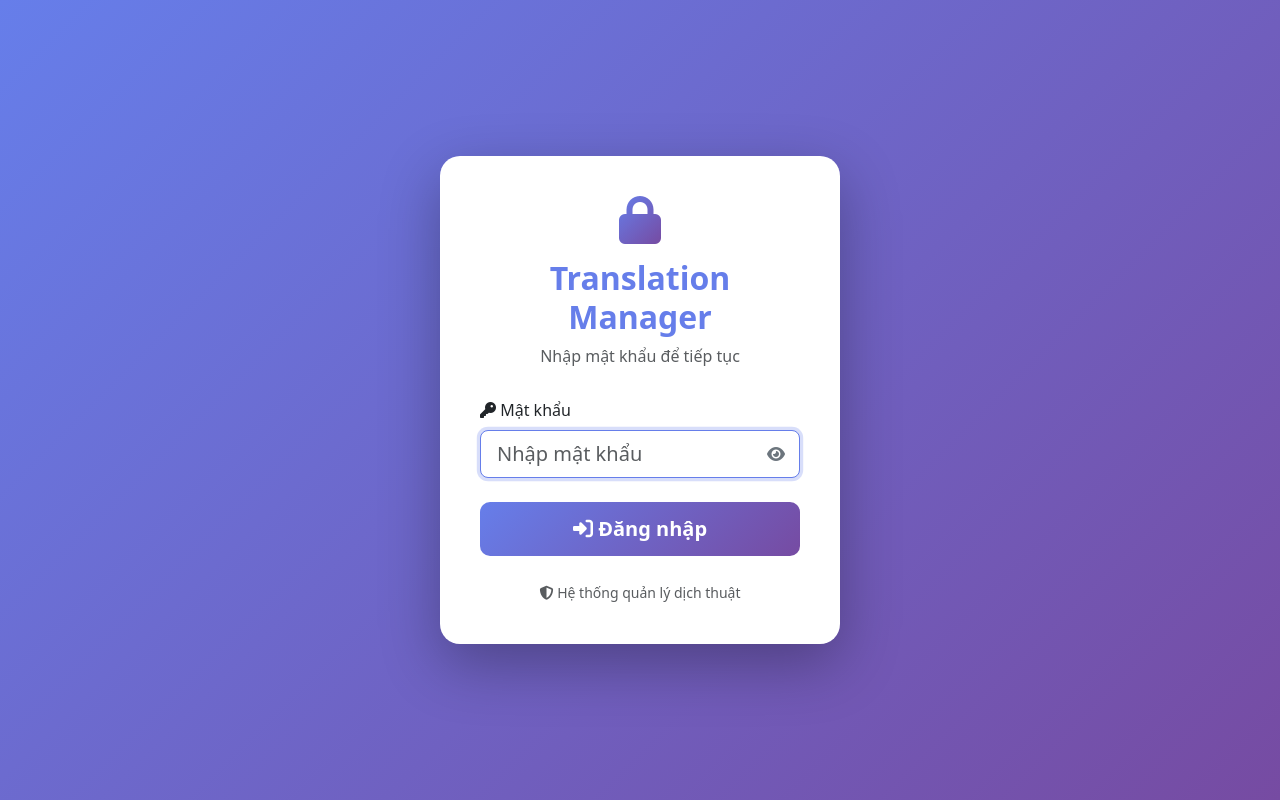
After one commit to francisnguyenanh/translate-offline-copilot, a Flask app: page /login in a window 1280 px wide. The commit adds this page. Run offline with Flask 3, Linux system fonts and the light colour scheme.

Commit message:
thêm chức năng login, và phân chia thư mục theo session

```diff
--- a/app.py
+++ b/app.py
@@ -6,19 +6,99 @@
 import os
 import json
 import zipfile
-from flask import Flask, render_template, request, send_file, jsonify
+import uuid
+import shutil
+from datetime import datetime, timedelta
+from flask import Flask, render_template, request, send_file, jsonify, session, redirect, url_for
 from werkzeug.utils import secure_filename
 from openpyxl import load_workbook
 from pptx import Presentation
-from datetime import datetime
+from functools import wraps
 
 # Khởi tạo ứng dụng Flask
 app = Flask(__name__)
-app.config['MAX_CONTENT_LENGTH'] = 50 * 1024 * 1024  # Giới hạn 16MB
+app.config['MAX_CONTENT_LENGTH'] = 50 * 1024 * 1024  # Giới hạn 50MB
 app.config['UPLOAD_FOLDER'] = 'uploads'
+app.config['SECRET_KEY'] = os.urandom(24)  # Secret key cho session
+app.config['PERMANENT_SESSION_LIFETIME'] = timedelta(hours=8)  # Session timeout 24h
 
 # Các định dạng file được phép
 ALLOWED_EXTENSIONS = {'xlsx', 'pptx'}
+
+# Đọc password từ file
+PASSWORD_FILE = 'password.txt'
+
+def get_password():
+    """Đọc password từ file password.txt"""
+    try:
+        with open(PASSWORD_FILE, 'r', encoding='utf-8') as f:
+            return f.read().strip()
+    except FileNotFoundError:
+        # Nếu file không tồn tại, tạo file với password mặc định
+        default_password = 'admin123'
+        with open(PASSWORD_FILE, 'w', encoding='utf-8') as f:
+            f.write(default_password)
+        return default_password
+
+def get_machine_id():
+    """Lấy ID máy (dựa trên UUID node)"""
+    return hex(uuid.getnode())
+
+def create_session_id():
+    """Tạo session ID dựa trên machine ID + timestamp"""
+    machine_id = get_machine_id()
+    timestamp = datetime.now().strftime('%Y%m%d_%H%M%S')
+    return f"{machine_id}_{timestamp}"
+
+def get_session_folder():
+    """Lấy đường dẫn folder của session hiện tại"""
+    if 'session_id' not in session:
+        session['session_id'] = create_session_id()
+
+    session_folder = os.path.join(app.config['UPLOAD_FOLDER'], session['session_id'])
+    os.makedirs(session_folder, exist_ok=True)
+    return session_folder
+
+def cleanup_old_sessions():
+    """Xóa tất cả folder của các phiên từ hôm qua trở về trước"""
+    try:
+        upload_folder = app.config['UPLOAD_FOLDER']
+        if not os.path.exists(upload_folder):
+            return
+
+        # Lấy ngày hiện tại (không có giờ phút giây)
+        today = datetime.now().date()
+
+        # Duyệt qua tất cả các folder trong uploads
+        for folder_name in os.listdir(upload_folder):
+            folder_path = os.path.join(upload_folder, folder_name)
+
+            if os.path.isdir(folder_path):
+                try:
+                    # Parse timestamp từ tên folder (format: machine_YYYYMMDD_HHMMSS)
+                    parts = folder_name.split('_')
+                    if len(parts) >= 2:
+                        date_str = parts[-2]  # YYYYMMDD
+                        folder_date = datetime.strptime(date_str, '%Y%m%d').date()
+
+                        # Nếu folder từ hôm qua trở về trước, xóa đi
+                        if folder_date < today:
+                            shutil.rmtree(folder_path)
+                            print(f"Đã xóa folder cũ: {folder_name}")
+                except (ValueError, IndexError):
+                    # Nếu không parse được, bỏ qua
+                    continue
+    except Exception as e:
+        print(f"Lỗi khi cleanup old sessions: {e}")
+
+def login_required(f):
+    """Decorator để yêu cầu đăng nhập"""
+    @wraps(f)
+    def decorated_function(*args, **kwargs):
+        if 'logged_in' not in session:
+            return redirect(url_for('login'))
+        return f(*args, **kwargs)
+    return decorated_function
 
 def allowed_file(filename):
     """
@@ -207,14 +287,51 @@ def inject_text_to_pptx(filepath, json_data):
 
     return prs
 
+@app.route('/login', methods=['GET', 'POST'])
+def login():
+    """Trang đăng nhập"""
+    if request.method == 'POST':
+        password = request.form.get('password', '')
+        correct_password = get_password()
+
+        if password == correct_password:
+            session.permanent = True
+            session['logged_in'] = True
+            session['session_id'] = create_session_id()
+
+            # Cleanup old sessions khi đăng nhập
+            cleanup_old_sessions()
+
+            return redirect(url_for('index'))
+        else:
+            return render_template('login.html', error='Mật khẩu không đúng!')
+
+    return render_template('login.html')
+
+@app.route('/logout')
+def logout():
+    """Đăng xuất"""
+    # Xóa folder của session hiện tại
+    if 'session_id' in session:
+        session_folder = os.path.join(app.config['UPLOAD_FOLDER'], session['session_id'])
+        if os.path.exists(session_folder):
+            shutil.rmtree(session_folder)
+
+    session.clear()
+    return redirect(url_for('login'))
+
 @app.route('/')
+@login_required
 def index():
     """
     Trang chủ hiển thị dashboard với 2 chức năng Extract và Inject
     """
+    # Cleanup old sessions mỗi khi load trang
+    cleanup_old_sessions()
     return render_template('index.html')
 
 @app.route('/extract', methods=['POST'])
+@login_required
 def extract():
     """
     Chức năng 1: Trích xuất các cell chứa string từ file Excel hoặc PPTX
@@ -236,11 +353,14 @@ def extract():
         return jsonify({'error': 'Chỉ chấp nhận file .xlsx hoặc .pptx'}), 400
 
     try:
-        # Lưu file tạm thời
+        # Lấy session folder
+        session_folder = get_session_folder()
+
+        # Lưu file tạm thời trong session folder
         filename = secure_filename(file.filename)
         timestamp = datetime.now().strftime('%Y%m%d_%H%M%S')
         temp_filename = f"temp_{timestamp}_{filename}"
-        filepath = os.path.join(app.config['UPLOAD_FOLDER'], temp_filename)
+        filepath = os.path.join(session_folder, temp_filename)
         file.save(filepath)
 
         # Xác định loại file và trích xuất
@@ -315,7 +435,7 @@ def extract():
 
         # Tạo file ZIP chứa folder và các file JSON
         zip_filename = f"to_translate_{timestamp}.zip"
-        zip_filepath = os.path.join(app.config['UPLOAD_FOLDER'], zip_filename)
+        zip_filepath = os.path.join(session_folder, zip_filename)
 
         # Dùng ZIP_STORED để không nén file JSON (giữ nguyên text có thể đọc được)
         with zipfile.ZipFile(zip_filepath, 'w', zipfile.ZIP_STORED) as zipf:
@@ -355,6 +475,7 @@ def extract():
         return jsonify({'error': f'Lỗi khi xử lý file: {str(e)}'}), 500
 
 @app.route('/inject', methods=['POST'])
+@login_required
 def inject():
     """
     Chức năng 2: Nạp dữ liệu từ file JSON đã dịch vào file Excel hoặc PPTX gốc
@@ -382,11 +503,14 @@ def inject():
         return jsonify({'error': 'File phải có định dạng .xlsx hoặc .pptx'}), 400
 
     try:
-        # Lưu file Excel tạm thời
+        # Lấy session folder
+        session_folder = get_session_folder()
+
+        # Lưu file Excel tạm thời trong session folder
         timestamp = datetime.now().strftime('%Y%m%d_%H%M%S')
         excel_filename = secure_filename(excel_file.filename)
         temp_excel_filename = f"temp_{timestamp}_{excel_filename}"
-        excel_filepath = os.path.join(app.config['UPLOAD_FOLDER'], temp_excel_filename)
+        excel_filepath = os.path.join(session_folder, temp_excel_filename)
         excel_file.save(excel_filepath)
 
         # Đọc và gộp dữ liệu JSON từ tất cả các file
@@ -407,7 +531,7 @@ def inject():
             if is_zip:
                 # Xử lý file ZIP
                 temp_zip_filename = f"temp_{timestamp}_{secure_filename(json_file.filename)}"
-                zip_filepath = os.path.join(app.config['UPLOAD_FOLDER'], temp_zip_filename)
+                zip_filepath = os.path.join(session_folder, temp_zip_filename)
                 json_file.save(zip_filepath)
                 temp_files.append(zip_filepath)
 
@@ -468,9 +592,9 @@ def inject():
                 # openpyxl tự động giữ nguyên định dạng của cell
                 sheet[cell_coordinate] = translated_value
 
-            # Tạo tên file output
+            # Tạo tên file output trong session folder
             output_filename = f"output_translated_{timestamp}.xlsx"
-            output_filepath = os.path.join(app.config['UPLOAD_FOLDER'], output_filename)
+            output_filepath = os.path.join(session_folder, output_filename)
 
             # Lưu file Excel đã được nạp dữ liệu
             workbook.save(output_filepath)
@@ -482,9 +606,9 @@ def inject():
             # Nạp text vào PPTX
             prs = inject_text_to_pptx(excel_filepath, json_data)
 
-            # Tạo tên file output
+            # Tạo tên file output trong session folder
             output_filename = f"output_translated_{timestamp}.pptx"
-            output_filepath = os.path.join(app.config['UPLOAD_FOLDER'], output_filename)
+            output_filepath = os.path.join(session_folder, output_filename)
 
             # Lưu file PPTX đã được nạp dữ liệu
             prs.save(output_filepath)
@@ -523,23 +647,24 @@ def inject():
         return jsonify({'error': f'Lỗi khi xử lý file: {str(e)}'}), 500
 
 @app.route('/clear-uploads', methods=['POST'])
+@login_required
 def clear_uploads():
     """
-    Xóa tất cả file và thư mục trong thư mục uploads
+    Xóa tất cả file trong thư mục session hiện tại
     """
     try:
-        upload_folder = app.config['UPLOAD_FOLDER']
+        session_folder = get_session_folder()
 
         # Kiểm tra xem thư mục có tồn tại không
-        if not os.path.exists(upload_folder):
-            return jsonify({'message': 'Thư mục uploads không tồn tại'}), 200
+        if not os.path.exists(session_folder):
+            return jsonify({'success': True, 'message': 'Không có file nào để xóa'}), 200
 
-        # Đếm số file và thư mục đã xóa
+        # Đếm số file đã xóa
         deleted_count = 0
 
-        # Duyệt qua tất cả file và thư mục trong uploads
-        for item in os.listdir(upload_folder):
-            item_path = os.path.join(upload_folder, item)
+        # Duyệt qua tất cả file trong session folder
+        for item in os.listdir(session_folder):
+            item_path = os.path.join(session_folder, item)
 
             try:
                 if os.path.isfile(item_path):
@@ -547,8 +672,7 @@ def clear_uploads():
                     os.remove(item_path)
                     deleted_count += 1
                 elif os.path.isdir(item_path):
-                    # Xóa thư mục và tất cả nội dung bên trong
-                    import shutil
+                    # Xóa thư mục con và tất cả nội dung bên trong
                     shutil.rmtree(item_path)
                     deleted_count += 1
             except Exception as e:
@@ -556,7 +680,7 @@ def clear_uploads():
 
         return jsonify({
             'success': True,
-            'message': f'Đã xóa thành công {deleted_count} file/thư mục',
+            'message': f'Đã xóa thành công {deleted_count} file trong phiên của bạn',
             'deleted_count': deleted_count
         }), 200
 
--- /dev/null
+++ b/templates/login.html
@@ -0,0 +1,147 @@
+<!DOCTYPE html>
+<html lang="vi">
+<head>
+    <meta charset="UTF-8">
+    <meta name="viewport" content="width=device-width, initial-scale=1.0">
+    <title>Login - Translation Manager</title>
+    <link href="https://cdn.jsdelivr.net/npm/bootstrap@5.3.0/dist/css/bootstrap.min.css" rel="stylesheet">
+    <link rel="stylesheet" href="https://cdnjs.cloudflare.com/ajax/libs/font-awesome/6.4.0/css/all.min.css">
+    <style>
+        body {
+            background: linear-gradient(135deg, #667eea 0%, #764ba2 100%);
+            min-height: 100vh;
+            display: flex;
+            align-items: center;
+            justify-content: center;
+            padding: 20px;
+        }
+
+        .login-card {
+            background: white;
+            border-radius: 20px;
+            padding: 40px;
+            box-shadow: 0 20px 60px rgba(0, 0, 0, 0.3);
+            max-width: 400px;
+            width: 100%;
+        }
+
+        .login-header {
+            text-align: center;
+            margin-bottom: 30px;
+        }
+
+        .login-header i {
+            font-size: 3rem;
+            background: linear-gradient(135deg, #667eea 0%, #764ba2 100%);
+            -webkit-background-clip: text;
+            -webkit-text-fill-color: transparent;
+            background-clip: text;
+        }
+
+        .login-header h2 {
+            color: #667eea;
+            font-weight: bold;
+            margin-top: 15px;
+        }
+
+        .form-control:focus {
+            border-color: #667eea;
+            box-shadow: 0 0 0 0.2rem rgba(102, 126, 234, 0.25);
+        }
+
+        .btn-login {
+            background: linear-gradient(135deg, #667eea 0%, #764ba2 100%);
+            border: none;
+            color: white;
+            padding: 12px;
+            border-radius: 10px;
+            font-weight: bold;
+            width: 100%;
+            transition: all 0.3s;
+        }
+
+        .btn-login:hover {
+            transform: translateY(-2px);
+            box-shadow: 0 5px 15px rgba(102, 126, 234, 0.4);
+            color: white;
+        }
+
+        .password-input-group {
+            position: relative;
+        }
+
+        .password-input-group .toggle-password {
+            position: absolute;
+            right: 15px;
+            top: 50%;
+            transform: translateY(-50%);
+            cursor: pointer;
+            color: #6c757d;
+        }
+
+        .password-input-group .form-control {
+            padding-right: 45px;
+        }
+    </style>
+</head>
+<body>
+    <div class="login-card">
+        <div class="login-header">
+            <i class="fas fa-lock"></i>
+            <h2>Translation Manager</h2>
+            <p class="text-muted">Nhập mật khẩu để tiếp tục</p>
+        </div>
+
+        {% if error %}
+        <div class="alert alert-danger alert-dismissible fade show" role="alert">
+            <i class="fas fa-exclamation-circle"></i> {{ error }}
+            <button type="button" class="btn-close" data-bs-dismiss="alert"></button>
+        </div>
+        {% endif %}
+
+        <form method="POST" action="/login">
+            <div class="mb-4">
+                <label for="password" class="form-label">
+                    <i class="fas fa-key"></i> Mật khẩu
+                </label>
+                <div class="password-input-group">
+                    <input type="password" class="form-control form-control-lg" id="password" name="password"
+                           placeholder="Nhập mật khẩu" required autofocus>
+                    <i class="fas fa-eye toggle-password" onclick="togglePassword()"></i>
+                </div>
+            </div>
+
+            <button type="submit" class="btn btn-login btn-lg">
+                <i class="fas fa-sign-in-alt"></i> Đăng nhập
+            </button>
+        </form>
+
+        <div class="text-center mt-4">
+            <small class="text-muted">
+                <i class="fas fa-shield-alt"></i> Hệ thống quản lý dịch thuật
+            </small>
+        </div>
+    </div>
+
+    <script src="https://cdn.jsdelivr.net/npm/bootstrap@5.3.0/dist/js/bootstrap.bundle.min.js"></script>
+    <script>
+        function togglePassword() {
+            const passwordInput = document.getElementById('password');
+            const toggleIcon = document.querySelector('.toggle-password');
+
+            if (passwordInput.type === 'password') {
+                passwordInput.type = 'text';
+                toggleIcon.classList.remove('fa-eye');
+                toggleIcon.classList.add('fa-eye-slash');
+            } else {
+                passwordInput.type = 'password';
+                toggleIcon.classList.remove('fa-eye-slash');
+                toggleIcon.classList.add('fa-eye');
+            }
+        }
+
+        // Auto focus on password input
+        document.getElementById('password').focus();
+    </script>
+</body>
+</html>
```
Also changed, not shown: templates/index.html (+6 -2 lines), 1 other file.
